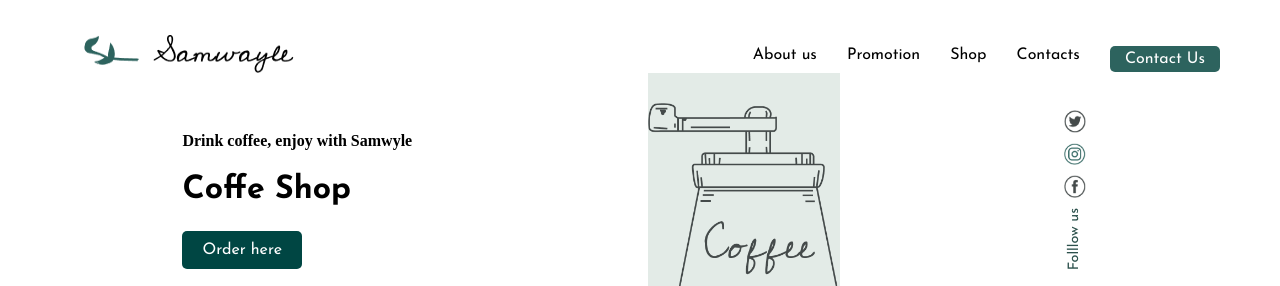
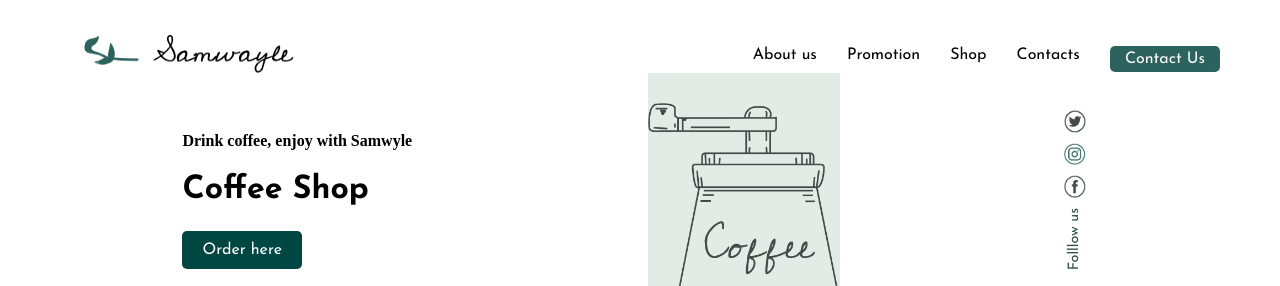
Before and after one commit to Polindrom6/team-project-1, a website: page index.html in a window 1280 px wide. Shown: the top 286 px of the page. Drawn offline with nearby package versions, Linux system fonts and the light colour scheme; files that its build step writes are made by us from their sources; a web font is replaced by a local one.

Commit message:
add section 1

```diff
--- a/index.html
+++ b/index.html
@@ -57,7 +57,7 @@
     <section class="first-section">
       <div class="left-side">
         <h4>Drink coffee, enjoy with Samwyle</h4>
-        <h1>Coffe Shop</h1>
+        <h1>Coffee Shop</h1>
         <button>Order here</button>
       </div>
      <div class="right-side">
```
